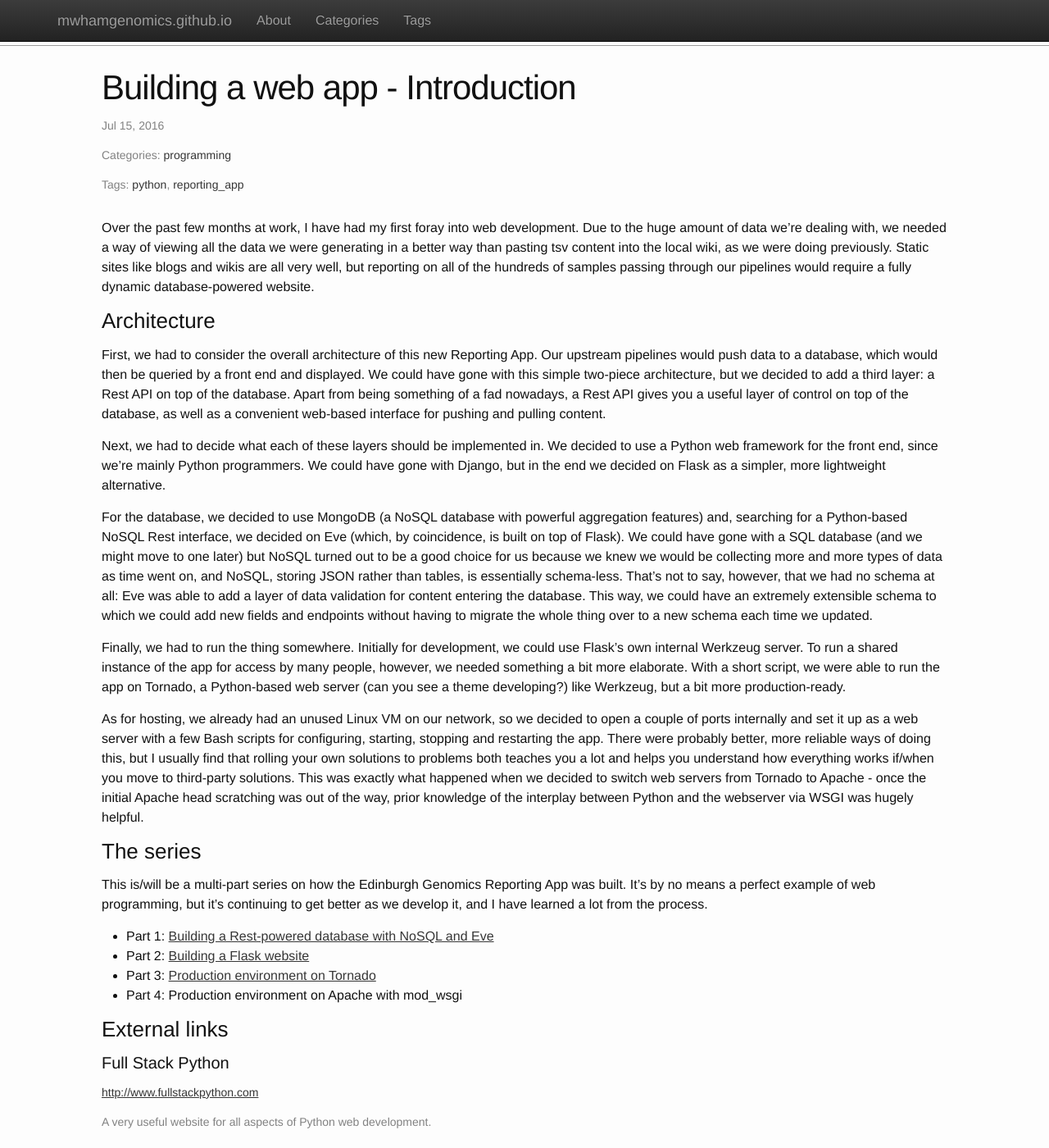
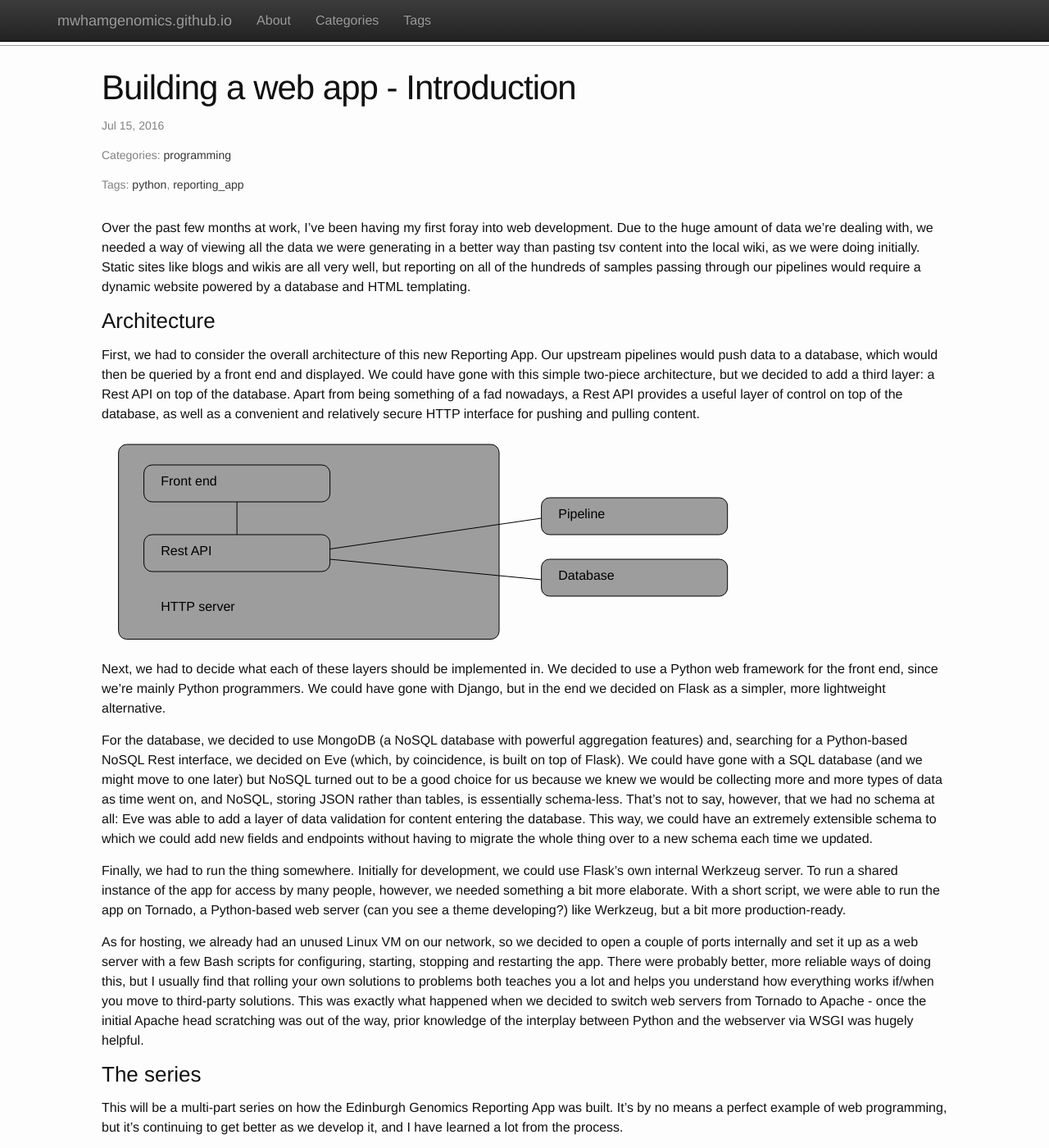
Before and after one commit to mwhamgenomics/mwhamgenomics.github.io, a Jekyll site: the page built from _posts/2016-07-15-web_app.md, in a window 1280 px wide and 1400 px high. Shown: the whole window at 82% size. Built offline with Jekyll 4.4.1, drawn with Linux system fonts in a browser that asks for light colours; nearby versions of some CDN libraries.

Commit message:
Adding test svg figure

```diff
--- a/_posts/2016-07-15-web_app.md
+++ b/_posts/2016-07-15-web_app.md
@@ -9,10 +9,33 @@ external_links:
       description: A very useful website for all aspects of Python web development.
 ---
 
-Over the past few months at work, I have had my first foray into web development. Due to the huge amount of data we're dealing with, we needed a way of viewing all the data we were generating in a better way than pasting tsv content into the local wiki, as we were doing previously. Static sites like blogs and wikis are all very well, but reporting on all of the hundreds of samples passing through our pipelines would require a fully dynamic database-powered website.
+Over the past few months at work, I've been having my first foray into web development. Due to the huge amount of data we're dealing with, we needed a way of viewing all the data we were generating in a better way than pasting tsv content into the local wiki, as we were doing initially. Static sites like blogs and wikis are all very well, but reporting on all of the hundreds of samples passing through our pipelines would require a dynamic website powered by a database and HTML templating.
 
 ### Architecture
-First, we had to consider the overall architecture of this new Reporting App. Our upstream pipelines would push data to a database, which would then be queried by a front end and displayed. We could have gone with this simple two-piece architecture, but we decided to add a third layer: a Rest API on top of the database. Apart from being something of a fad nowadays, a Rest API gives you a useful layer of control on top of the database, as well as a convenient web-based interface for pushing and pulling content.
+First, we had to consider the overall architecture of this new Reporting App. Our upstream pipelines would push data to a database, which would then be queried by a front end and displayed. We could have gone with this simple two-piece architecture, but we decided to add a third layer: a Rest API on top of the database. Apart from being something of a fad nowadays, a Rest API provides a useful layer of control on top of the database, as well as a convenient and relatively secure HTTP interface for pushing and pulling content.
+
+<div>
+    <figure class="fig">
+        <svg height="250" width="100%" style="display:inline;">
+            <rect x="2%" y="4%" rx="10" ry="10" width="45%" height="95%">HTTP server</rect>
+            <rect x="5%" y="14%" rx="10" ry="10" width="22%" height="18%" />
+            <text x="7%" y="24%">Front end</text>
+            <rect x="5%" y="48%" rx="10" ry="10" width="22%" height="18%" />
+            <text x="7%" y="58%">Rest API</text>
+            <text x="7%" y="85%">HTTP server</text>
+
+            <rect x="52%" y="30%" rx="10" ry="10" width="22%" height="18%" />
+            <text x="54%" y="40%">Pipeline</text>
+            <rect x="52%" y="60%" rx="10" ry="10" width="22%" height="18%" />
+            <text x="54%" y="70%">Database</text>
+
+            <line x1="27%" x2="52%" y1="55%" y2="40%"/>
+            <line x1="27%" x2="52%" y1="60%" y2="70%"/>
+            <line x1="16%" x2="16%" y1="32%" y2="48%"/>
+
+        </svg>
+    </figure>
+</div>
 
 Next, we had to decide what each of these layers should be implemented in. We decided to use a Python web framework for the front end, since we're mainly Python programmers. We could have gone with Django, but in the end we decided on Flask as a simpler, more lightweight alternative.
 
@@ -23,7 +46,7 @@ Finally, we had to run the thing somewhere. Initially for development, we could
 As for hosting, we already had an unused Linux VM on our network, so we decided to open a couple of ports internally and set it up as a web server with a few Bash scripts for configuring, starting, stopping and restarting the app. There were probably better, more reliable ways of doing this, but I usually find that rolling your own solutions to problems both teaches you a lot and helps you understand how everything works if/when you move to third-party solutions. This was exactly what happened when we decided to switch web servers from Tornado to Apache - once the initial Apache head scratching was out of the way, prior knowledge of the interplay between Python and the webserver via WSGI was hugely helpful.
 
 ### The series
-This is/will be a multi-part series on how the Edinburgh Genomics Reporting App was built. It's by no means a perfect example of web programming, but it's continuing to get better as we develop it, and I have learned a lot from the process.
+This will be a multi-part series on how the Edinburgh Genomics Reporting App was built. It's by no means a perfect example of web programming, but it's continuing to get better as we develop it, and I have learned a lot from the process.
 
 - Part 1: [Building a Rest-powered database with NoSQL and Eve](/programming/2016/07/15/nosql_and_eve.html)
 - Part 2: [Building a Flask website](/programming/2016/07/15/flask.html)
--- a/css/main.scss
+++ b/css/main.scss
@@ -56,3 +56,33 @@ a:hover {color: $grey-color-light;} //text-decoration: none;}
 a:active {color: $grey-color-light;}
 
 .highlighter-rouge {color: $grey-color-dark;}
+
+.column {
+    display: block;
+    float: left;
+    padding-right: 10px;
+    padding-left: 10px
+}
+
+.one-third {
+    width: 33%
+}
+
+.two-thirds {
+    width: 66%
+}
+
+.fig {
+    overflow: auto;
+}
+
+.fig > svg > rect {
+    fill: #9d9d9d;
+    stroke: black;
+    stroke-width: 1;
+}
+
+.fig > svg > line {
+    stroke: black;
+    stroke-width: 1;
+}
```
Also changed, not shown: _posts/2016-07-29-flask_on_apache.md (+2 -0 lines).
